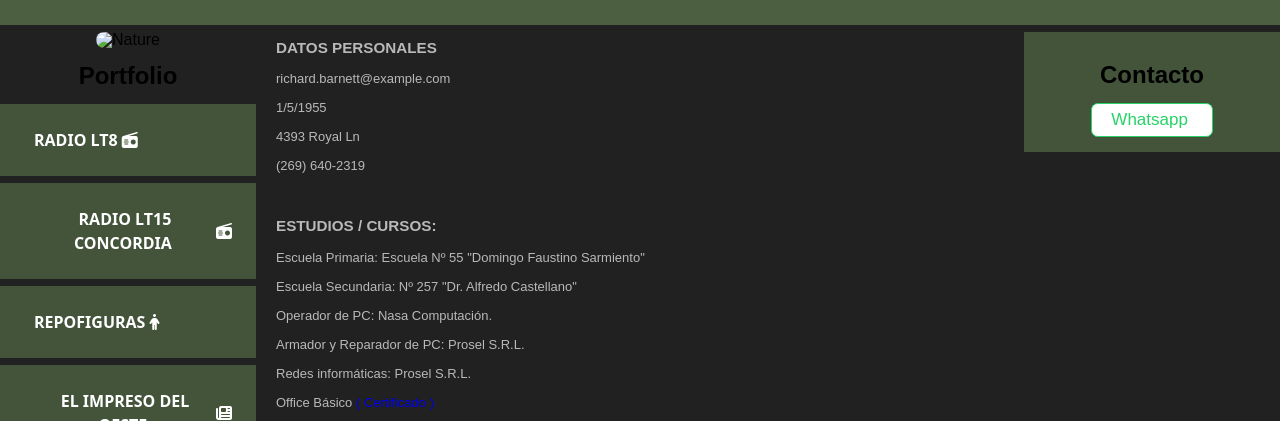
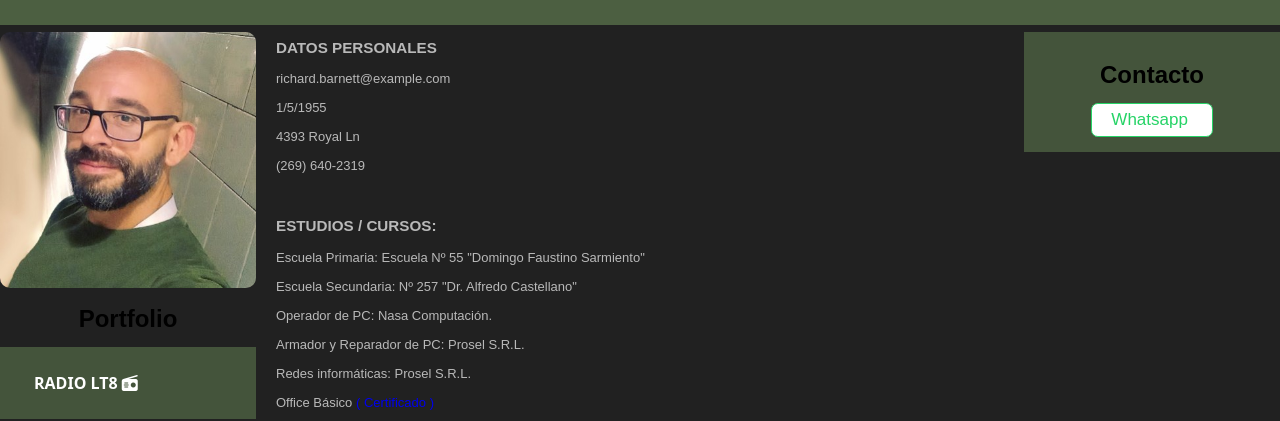
Before and after one commit to TheDanthes/proyectocv, a plain HTML site: page Index2.html in a window 1280 px wide. Shown: the part 64-485 px from the top of the page. Drawn offline with Linux system fonts and the light colour scheme; the site is published under a folder, as on GitHub Pages, so addresses that start at the root find nothing.

Commit message:
Update Index2.html

```diff
--- a/Index2.html
+++ b/Index2.html
@@ -19,7 +19,7 @@
 
   <div style="overflow:auto">
     <div class="menu">
-        <img alt="Nature" class="responsive" width="600" height="400" src="/img/fotoperfil.jpg">
+        <img alt="Nature" class="responsive" width="600" height="400" src="img/fotoperfil.jpg">
         <h2>Portfolio</h2>
       <a href="https://www.lt8.com.ar/"><button3>Radio LT8&nbsp;<i class="fa-solid fa-radio"></i></button3></a>
       <a href="https://www.lt15concordia.com.ar/"><button3>Radio LT15 Concordia&nbsp;<i class="fa-solid fa-radio"></i> </button3></a>
```
